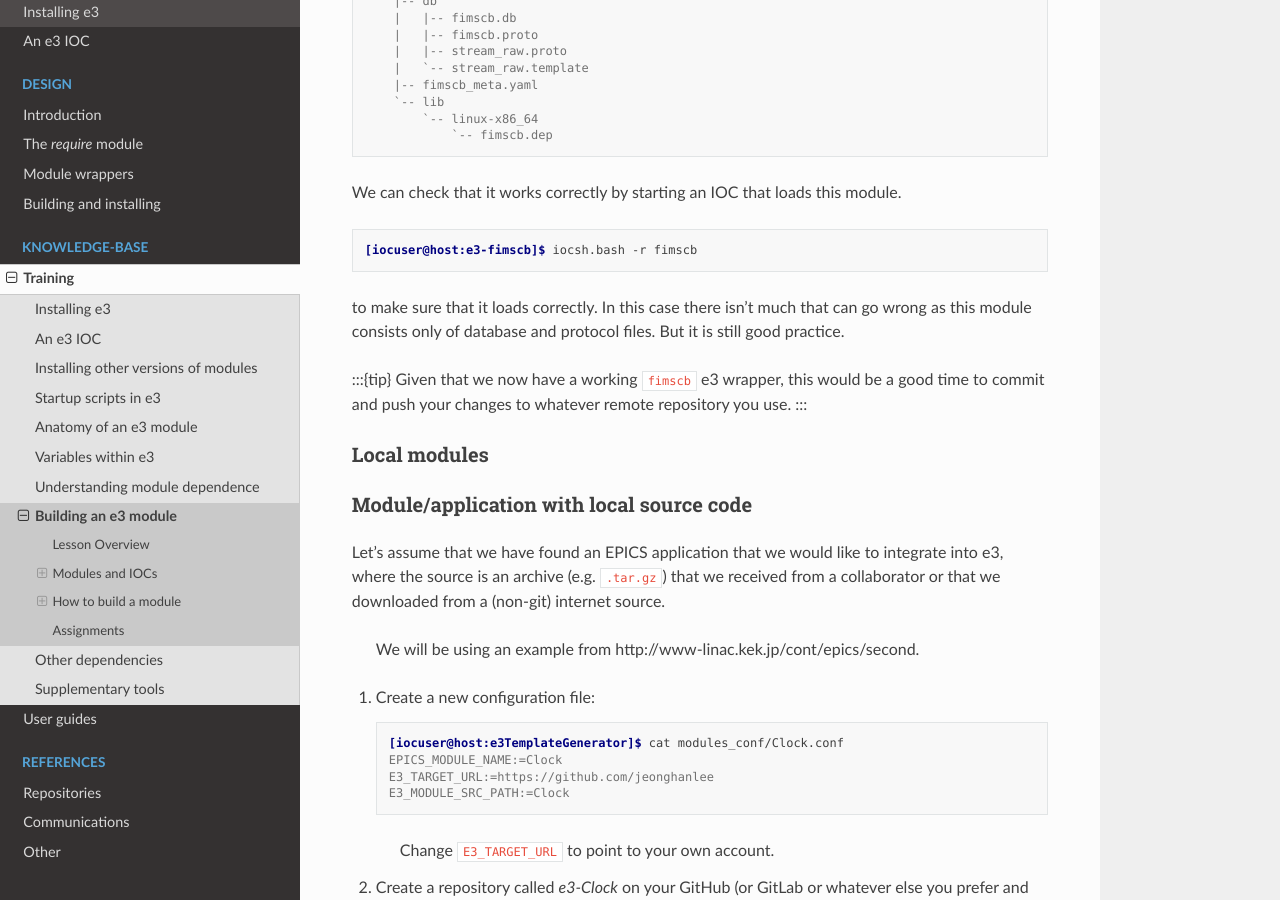
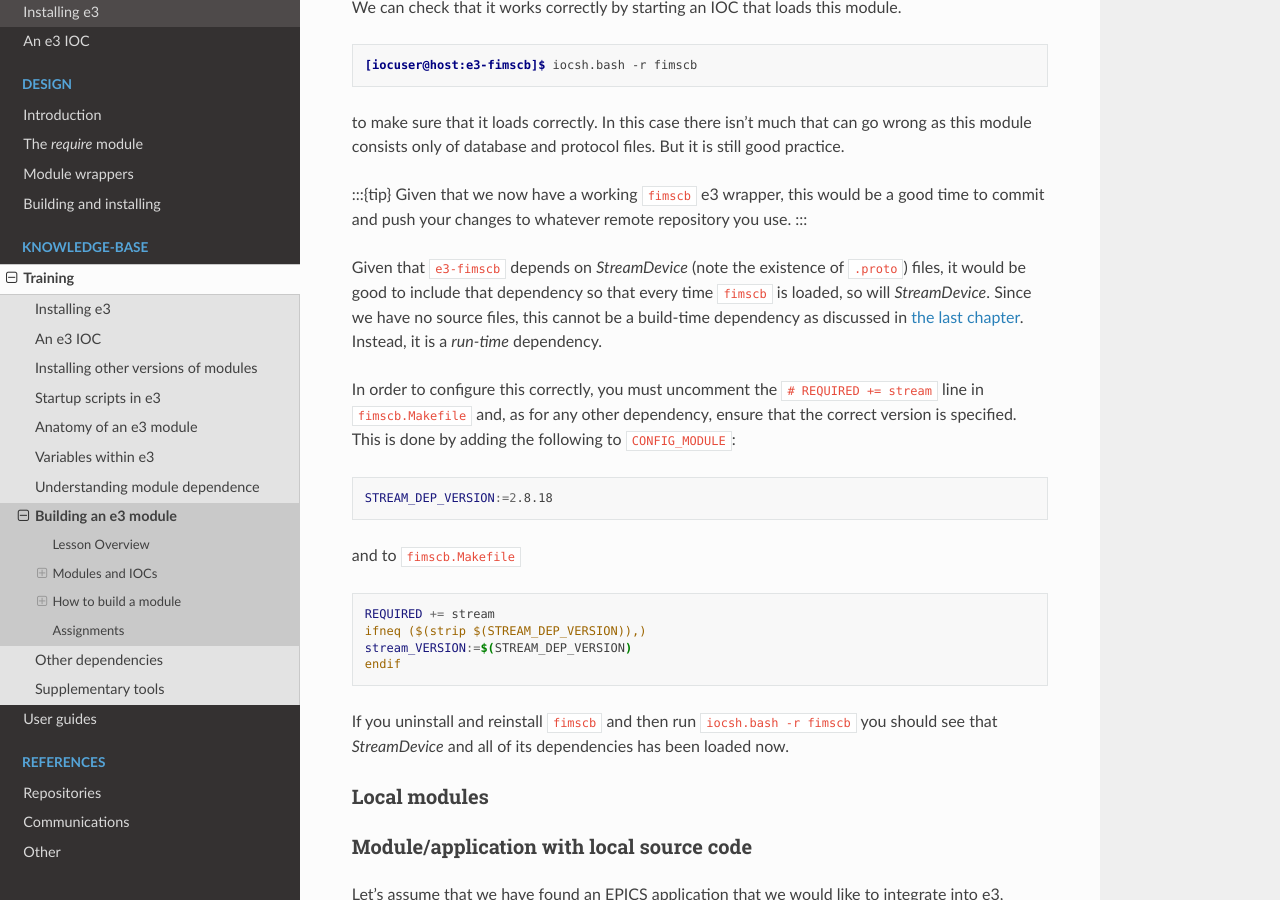
Before and after one commit to ttkorhonen/e3pages, a Sphinx documentation site: the page built from docs/kb/training/workbook/8_building_modules.md, in a window 1280 px wide and 900 px high, scrolled down 4815 px. Built offline with Sphinx 7.4.7 and the Read the Docs theme 2.0.0, drawn with Linux system fonts in a browser that asks for light colours; some of the changed text lies outside the part shown.

Commit message:
Added section on run-time deps

````diff
--- a/docs/kb/training/workbook/8_building_modules.md
+++ b/docs/kb/training/workbook/8_building_modules.md
@@ -232,6 +221,25 @@ protocol files. But it is still good practice.
 Given that we now have a working `fimscb` e3 wrapper, this would be a good time to commit and push your changes to whatever
 remote repository you use.
 :::
+
+Given that `e3-fimscb` depends on *StreamDevice* (note the existence of `.proto`) files, it would be good to include that dependency
+so that every time `fimscb` is loaded, so will *StreamDevice*. Since we have no source files, this cannot be a build-time dependency
+as discussed in [the last chapter](7_module_deps.md). Instead, it is a *run-time* dependency.
+
+In order to configure this correctly, you must uncomment the `# REQUIRED += stream` line in `fimscb.Makefile` and, as for any other
+dependency, ensure that the correct version is specified. This is done by adding the following to `CONFIG_MODULE`:
+```make
+STREAM_DEP_VERSION:=2.8.18
+```
+and to `fimscb.Makefile`
+```make
+REQUIRED += stream
+ifneq ($(strip $(STREAM_DEP_VERSION)),)
+stream_VERSION:=$(STREAM_DEP_VERSION)
+endif
+```
+If you uninstall and reinstall `fimscb` and then run `iocsh.bash -r fimscb` you should see that *StreamDevice* and all of its dependencies
+has been loaded now.
 
 ### Local modules
 
````
Also changed, not shown: other parts of docs/kb/training/workbook/8_building_modules.md (+0 -11 lines).
